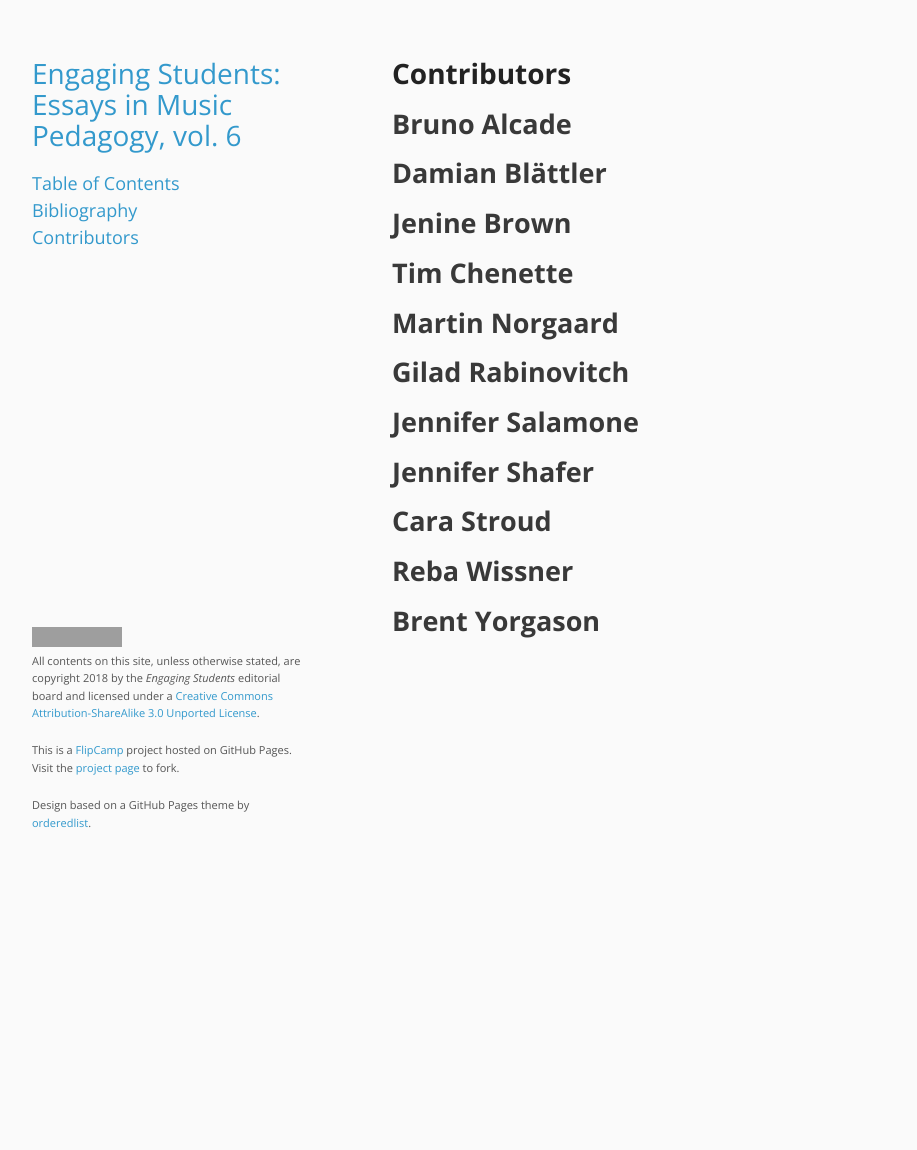
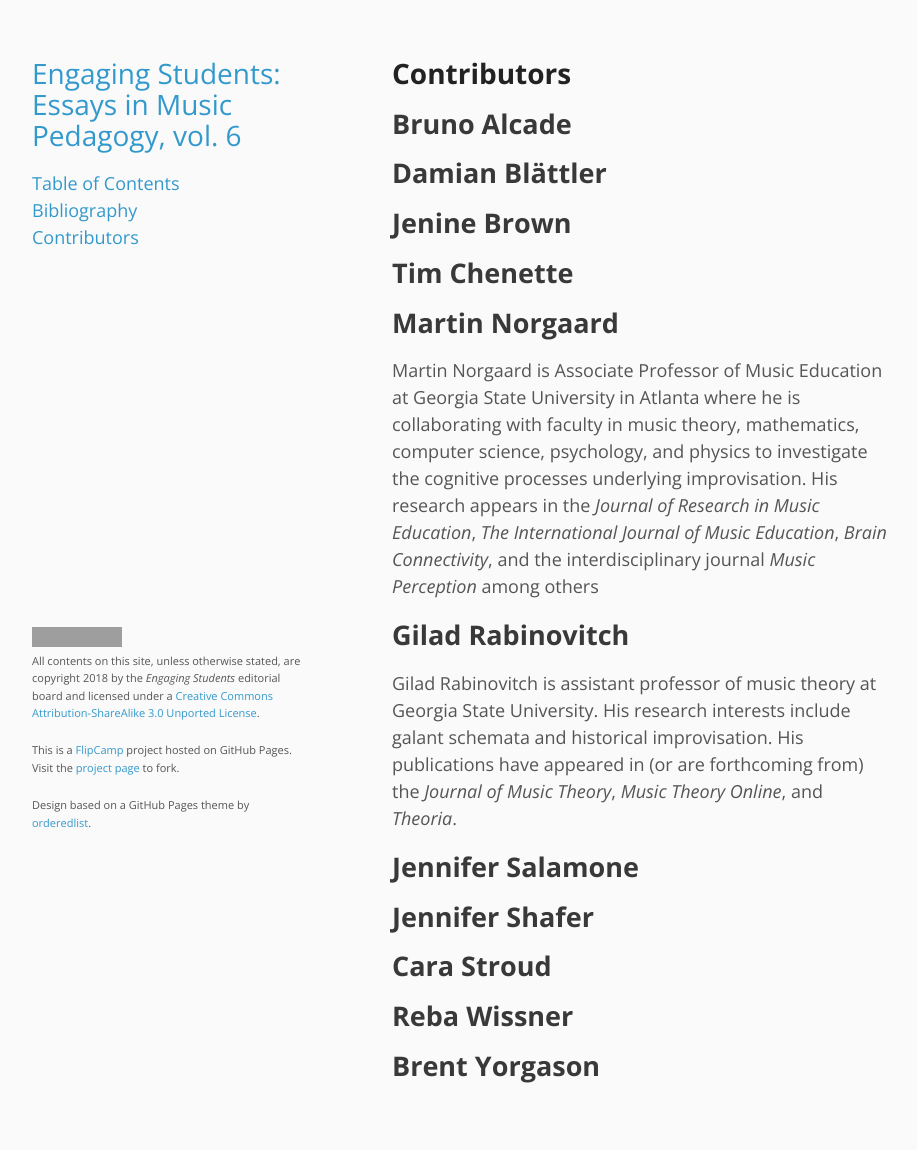
Before and after one commit to flipcamp/engagingstudents6, a Jekyll site: the page built from contributors.md, in a window 1280 px wide. Shown: the whole page, without its empty margins (178-1095 px from the left). Built offline with Jekyll 4.4.1, drawn with Linux system fonts in a browser that asks for light colours; before the commit the page ends 900 px from its top, so only the background shows below that; grey boxes are pictures that could not be loaded.

Commit message:
updated contributors - rabinovitch and norgaard

```diff
--- a/contributors.md
+++ b/contributors.md
@@ -17,7 +17,11 @@ title: Contributors
 
 ## Martin Norgaard
 
+Martin Norgaard is Associate Professor of Music Education at Georgia State University in Atlanta where he is collaborating with faculty in music theory, mathematics, computer science, psychology, and physics to investigate the cognitive processes underlying improvisation. His research appears in the *Journal of Research in Music Education*, *The International Journal of Music Education*, *Brain Connectivity*, and the interdisciplinary journal *Music Perception* among others
+
 ## Gilad Rabinovitch
+
+Gilad Rabinovitch is assistant professor of music theory at Georgia State University. His research interests include galant schemata and historical improvisation. His publications have appeared in (or are forthcoming from) the *Journal of Music Theory*, *Music Theory Online*, and *Theoria*.
 
 ## Jennifer Salamone
 
```
Also changed, not shown: 1 other file.
